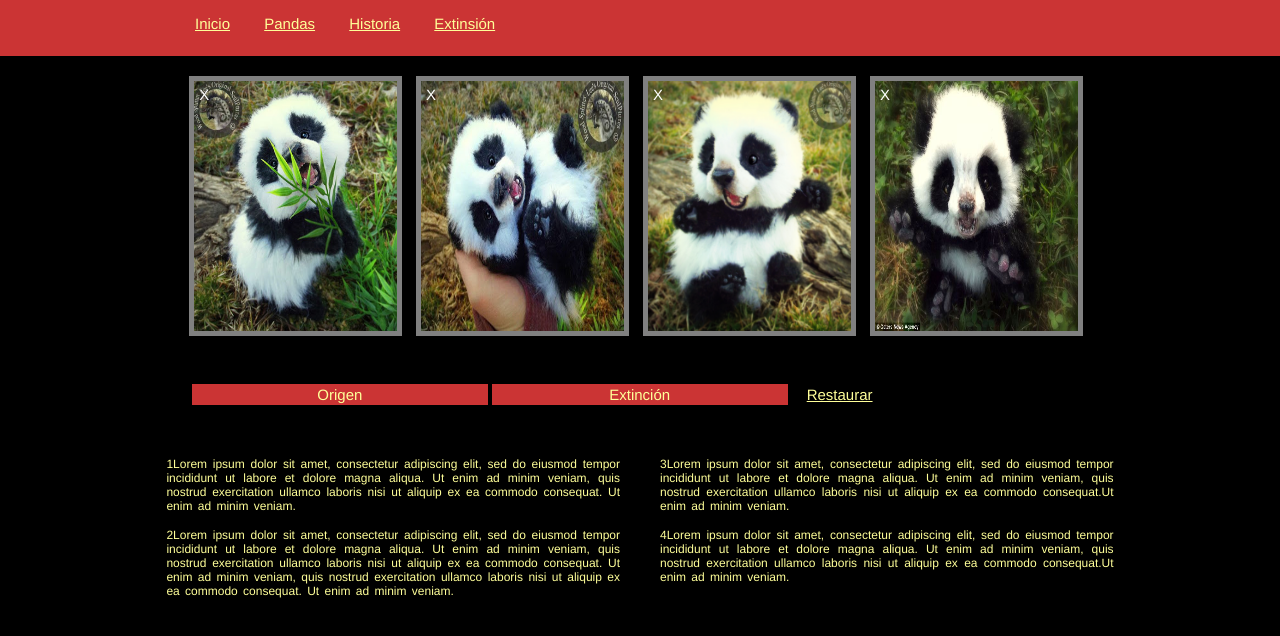
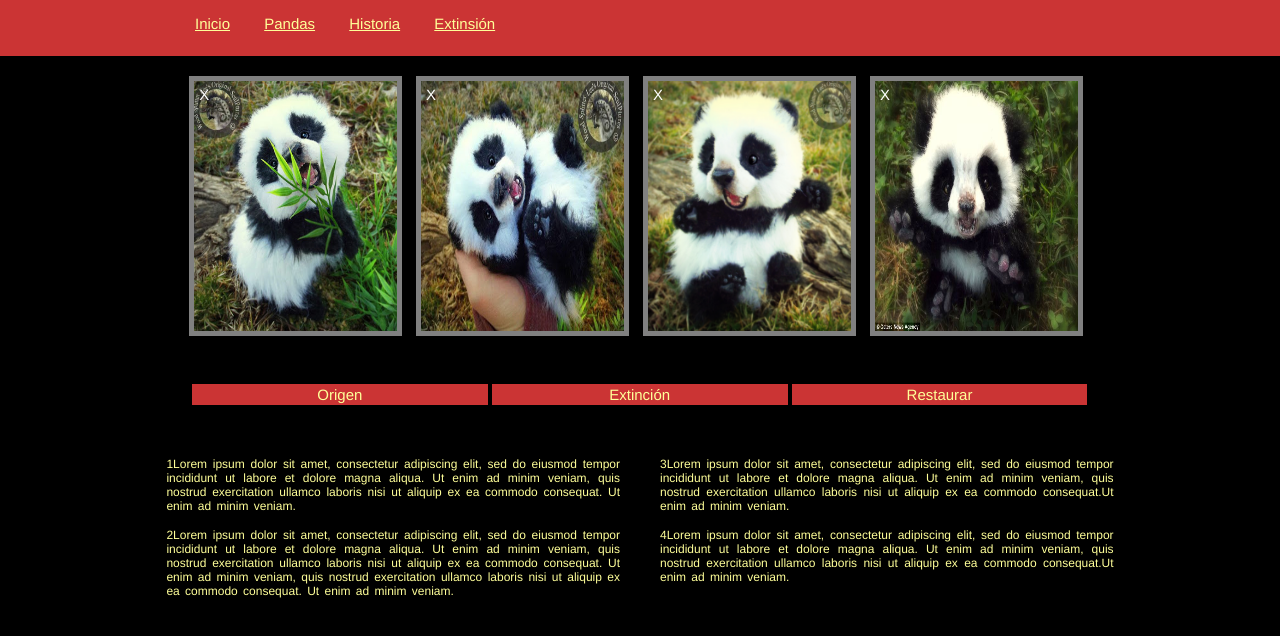
Before and after one commit to Neiza/pandaLec22, a plain HTML site: page index.html in a window 1280 px wide. Drawn offline with Linux system fonts and the light colour scheme.

Commit message:
refactorizando codigo js

```diff
--- a/assets/css/main.css
+++ b/assets/css/main.css
@@ -3,7 +3,6 @@
   font-size: 15px;
   margin: 0;
 }
-
 
 
 body{
--- a/index.html
+++ b/index.html
@@ -38,7 +38,7 @@
   <div class="botons">
     <a id="origen" href="#" class="menu">Origen</a>
     <a id="extension" href="#" class="menu">Extinción</a>
-    <a id="restaurar" href="#" class="">Restaurar</a>
+    <a id="restaurar" href="#" class="menu">Restaurar</a>
   </div>
   <div class="text-container">
       <p class="origen">1Lorem ipsum dolor sit amet, consectetur adipiscing elit, sed do eiusmod tempor incididunt ut labore et
```
